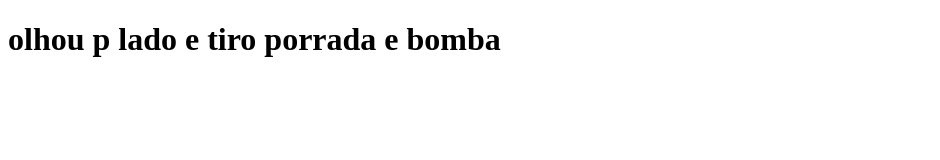
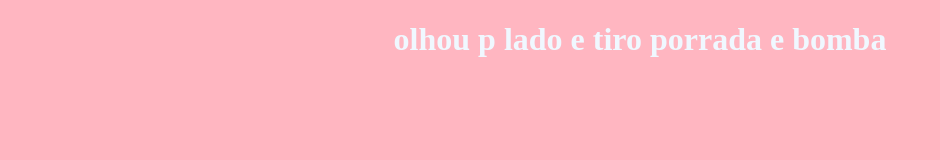
Before and after one commit to Laracastro-1511/valescapopozuda, a plain HTML site: page index.html in a window 1280 px wide. Shown: the whole page, without its empty margins (0-940 px from the left). Drawn offline with Linux system fonts and the light colour scheme.

Commit message:
ficou rosa

```diff
--- a/index.html
+++ b/index.html
@@ -4,6 +4,7 @@
     <meta charset="UTF-8">
     <meta name="viewport" content="width=device-width, initial-scale=1.0">
     <title>Document</title>
+    <link rel="stylesheet" href="style.css">
 </head>
 <body>
     <h1>olhou p lado e tiro porrada e bomba </h1>
--- /dev/null
+++ b/style.css
@@ -0,0 +1,7 @@
+body{
+    background-color: lightpink;
+}
+h1{
+    color: aliceblue;
+    text-align: center;
+}
```
